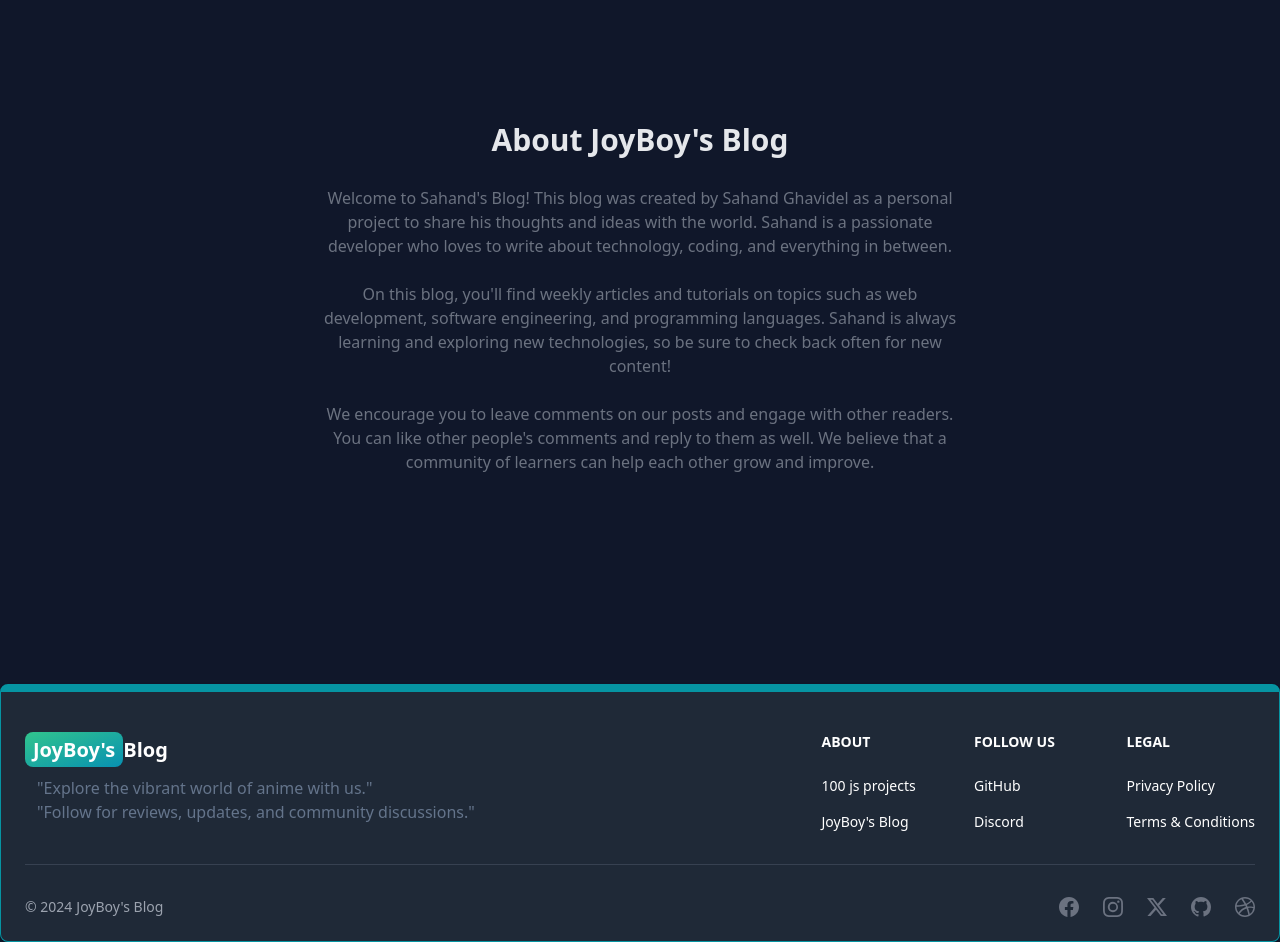
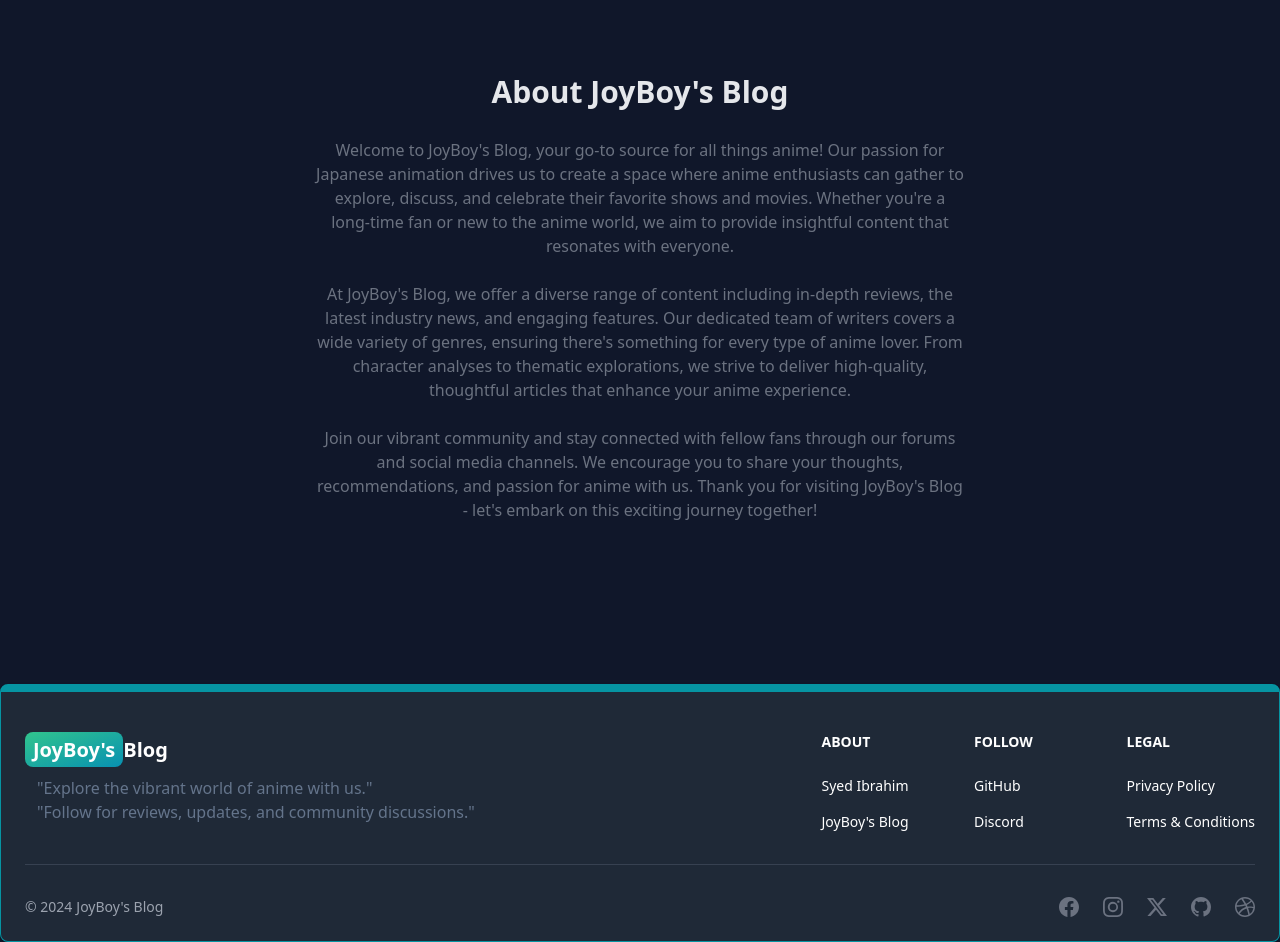
Before and after one commit to Asyedibrahim/MERN-Blog, a React (Vite) app in the folder client/: page /about in a window 1280 px wide. Shown: the part 180-1122 px from the top of the page. Built offline with nearby package versions, Linux system fonts and the light colour scheme; no server answers; a small style sheet from the web is missing.

Commit message:
add pre installation

```diff
--- a/client/src/components/DashboardComp.jsx
+++ b/client/src/components/DashboardComp.jsx
@@ -157,7 +157,7 @@ export default function DashboardComp() {
           </Table>
         </div>
 
-        <div className="flex flex-col w-full md:w-auto shadow-md p-2 rounded-md dark:bg-gray-800">
+        <div className="flex flex-col w-full md:w-auto shadow-md p-2 rounded-md dark:bg-gray-800 overflow-x-scroll scrollbar scrollbar-track-slate-100 scrollbar-thumb-slate-300 dark:scrollbar-track-slate-700 dark:scrollbar-thumb-slate-500 table-auto">
           <div className="flex justify-between p-3 text-sm font-semibold">
             <h1 className='text-center p-2'>Recent Posts</h1>
             <Link to={'/dashboard?tab=posts'}>
--- a/client/src/components/Footer.jsx
+++ b/client/src/components/Footer.jsx
@@ -20,8 +20,8 @@ export default function FooterCon() {
                     <div>
                         <Footer.Title title='About'/>
                         <Footer.LinkGroup col>
-                            <Footer.Link href='https://www.100jsprojects.com' target='_blank' rel='noopener noreferrer'>
-                                100 js projects
+                            <Footer.Link href='https://www.linkedin.com/in/syed-ibrahim-a-541876261?utm_source=share&utm_campaign=share_via&utm_content=profile&utm_medium=android_app' target='_blank' rel='noopener noreferrer'>
+                                Syed Ibrahim
                             </Footer.Link>
                             <Footer.Link href='/about' target='_blank' rel='noopener noreferrer'>
                                 JoyBoy's Blog
@@ -29,7 +29,7 @@ export default function FooterCon() {
                         </Footer.LinkGroup>
                     </div>
                     <div>
-                        <Footer.Title title='Follow us'/>
+                        <Footer.Title title='Follow'/>
                             <Footer.LinkGroup col>
                                 <Footer.Link href='https://www.github.com/asyedibrahim' target='_blank' rel='noopener noreferrer'>
                                     GitHub
--- a/client/src/index.css
+++ b/client/src/index.css
@@ -17,6 +17,8 @@ body{
 /* Post Page Starts */
 .post-content p{
     margin-bottom: 0.5rem;
+    text-indent: 20px;
+    text-align: justify;
 }
 .post-content h1 {
     font-size: 1.6rem;
--- a/client/src/pages/About.jsx
+++ b/client/src/pages/About.jsx
@@ -7,11 +7,11 @@ export default function About() {
         <div>
           <h1 className='text-3xl font-semibold text-center my-7'>About JoyBoy's Blog</h1>
           <div className="text-md text-gray-500 flex flex-col gap-6">
-            <p>Welcome to Sahand's Blog! This blog was created by Sahand Ghavidel as a personal project to share his thoughts and ideas with the world. Sahand is a passionate developer who loves to write about technology, coding, and everything in between.</p>
+            <p>Welcome to JoyBoy's Blog, your go-to source for all things anime! Our passion for Japanese animation drives us to create a space where anime enthusiasts can gather to explore, discuss, and celebrate their favorite shows and movies. Whether you're a long-time fan or new to the anime world, we aim to provide insightful content that resonates with everyone.</p>
 
-            <p>On this blog, you'll find weekly articles and tutorials on topics such as web development, software engineering, and programming languages. Sahand is always learning and exploring new technologies, so be sure to check back often for new content!</p>
+            <p>At JoyBoy's Blog, we offer a diverse range of content including in-depth reviews, the latest industry news, and engaging features. Our dedicated team of writers covers a wide variety of genres, ensuring there's something for every type of anime lover. From character analyses to thematic explorations, we strive to deliver high-quality, thoughtful articles that enhance your anime experience.</p>
 
-            <p>We encourage you to leave comments on our posts and engage with other readers. You can like other people's comments and reply to them as well. We believe that a community of learners can help each other grow and improve.</p>
+            <p>Join our vibrant community and stay connected with fellow fans through our forums and social media channels. We encourage you to share your thoughts, recommendations, and passion for anime with us. Thank you for visiting JoyBoy's Blog - let's embark on this exciting journey together!</p>
           </div>
         </div>
       </div>
--- a/client/src/pages/CreatePost.jsx
+++ b/client/src/pages/CreatePost.jsx
@@ -95,7 +95,6 @@ export default function CreatePost() {
               onChange={(e) => setFormData({ ...formData, title: e.target.value })}
             />
             <Select onChange={(e) => setFormData({ ...formData, category: e.target.value})}>
-              <option value="uncategorized">Select a category</option>
               <option value="shonen">Shonen</option>
               <option value="adventure">Adventure</option>
               <option value="sports">Sports</option>
--- a/client/src/pages/Search.jsx
+++ b/client/src/pages/Search.jsx
@@ -9,7 +9,7 @@ export default function Search() {
     const [sidebarData, setSidebarData] = useState({
         searchTerm: '',
         sort: 'desc',
-        category: 'uncategorized'
+        category: 'shonen'
     });
     const [posts, setPosts] = useState([]);
     const [loading, setLoading] = useState(false);
@@ -39,16 +39,16 @@ export default function Search() {
             setLoading(true);
             const searchQuery = urlParams.toString();
             const res = await fetch(`/api/post/getposts?${searchQuery}`);
+            const data = await res.json();
             if (!res.ok) {
                 setLoading(false);
                 return;
             }
             if (res.ok) {
-                const data = await res.json();
                 setPosts(data.posts);
                 setLoading(false);
             }
-            if (data.post.length === 9) {
+            if (data.posts.length === 9) {
                 setShowMore(true);
             } else {
                 setShowMore(false)
@@ -74,7 +74,7 @@ export default function Search() {
             });
         };
         if (e.target.id === 'category') {
-            const category = e.target.value || 'uncategorized';
+            const category = e.target.value || 'shonen';
             setSidebarData({
                 ...sidebarData,
                 category,
@@ -133,12 +133,11 @@ export default function Search() {
                 <div className="flex items-center gap-2">
                     <label className="font-semibold whitespace-nowrap">Category :</label>
                     <Select onChange={handleChange} value={sidebarData.category} id='category'>
-                        <option value='uncategorized'>Uncategorized</option>
                         <option value='shonen'>Shonen</option>
-                        <option value='adventure'>Adventure</option>
-                        <option value='sports'>Sports</option>
+                        <option value="adventure">Adventure</option>
+                        <option value="sports">Sports</option>
                         <option value="romantic">Romantic</option>
-                        <option value='horror'>Horror</option>
+                        <option value="horror">Horror</option>
                     </Select>
                 </div>
                 <Button type="submit" gradientDuoTone='greenToBlue' outline>Apply Filters</Button>
--- a/package.json
+++ b/package.json
@@ -6,7 +6,8 @@
   "main": "index.js",
   "scripts": {
     "dev": "nodemon api/index.js",
-    "start": "node api/index.js"
+    "start": "node api/index.js",
+    "build": "npm install && npm install --prefix client && npm run build --prefix client"
   },
   "keywords": [],
   "author": "",
```
Also changed, not shown: 2 other files (tests, documents, lock files or other folders).
